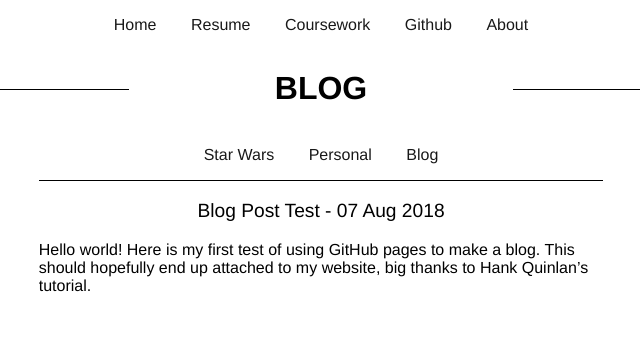
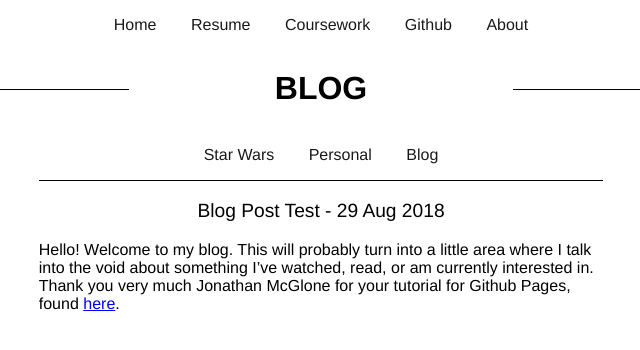
Before and after one commit to declansullivan/static-html-site, a Jekyll site: the page built from _posts/2018-08-07-first-post.md, in a window 1280 px wide. Shown: the top 350 px of the page, without its empty margins (319-959 px from the left). Built offline with Jekyll 4.4.1, drawn with Linux system fonts in a browser that asks for light colours.

Commit message:
Update 2018-08-07-first-post.md

```diff
--- a/_posts/2018-08-07-first-post.md
+++ b/_posts/2018-08-07-first-post.md
@@ -2,8 +2,7 @@
 layout: post
 title: BLOG
 post_title: Blog Post Test
-date: 2018-08-07
+date: 2018-08-29
 ---
 
-Hello world! Here is my first test of using GitHub pages to make a blog.  This should
-hopefully end up attached to my website, big thanks to Hank Quinlan's tutorial.
+Hello! Welcome to my blog.  This will probably turn into a little area where I talk into the void about something I've watched, read, or am currently interested in.  Thank you very much Jonathan McGlone for your tutorial for Github Pages, found <a href="http://jmcglone.com/guides/github-pages/">here</a>.
```
